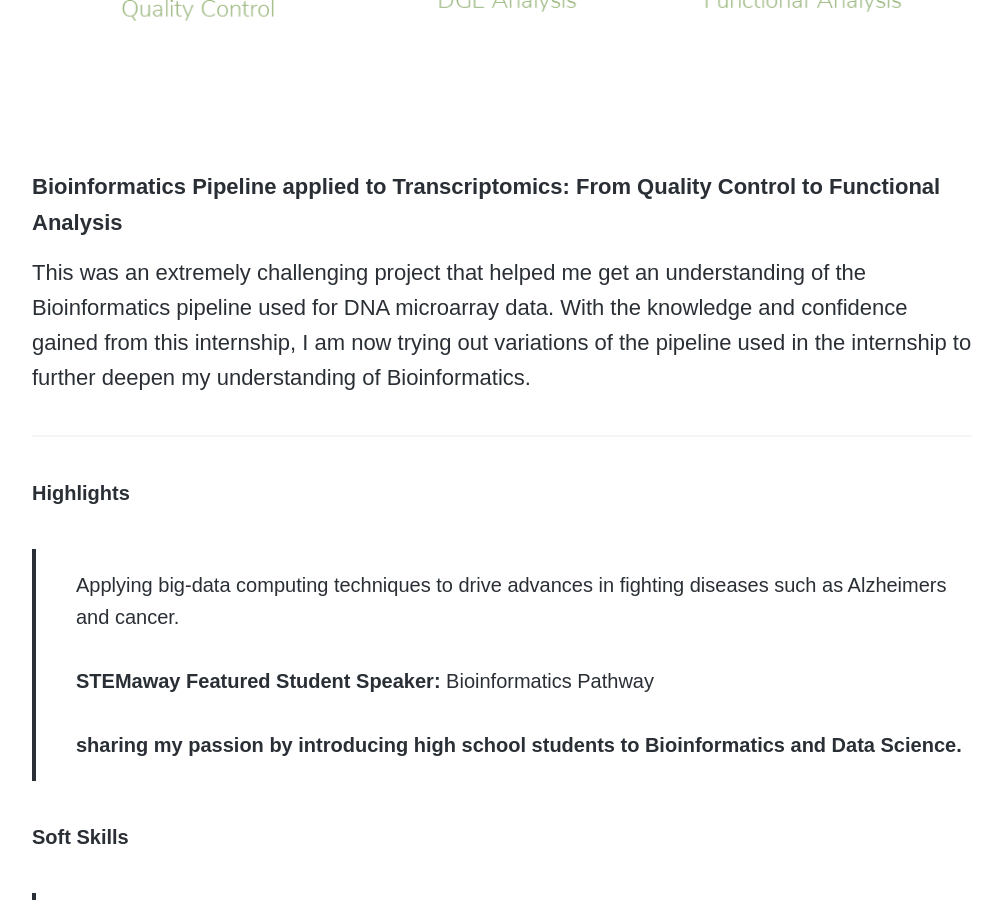
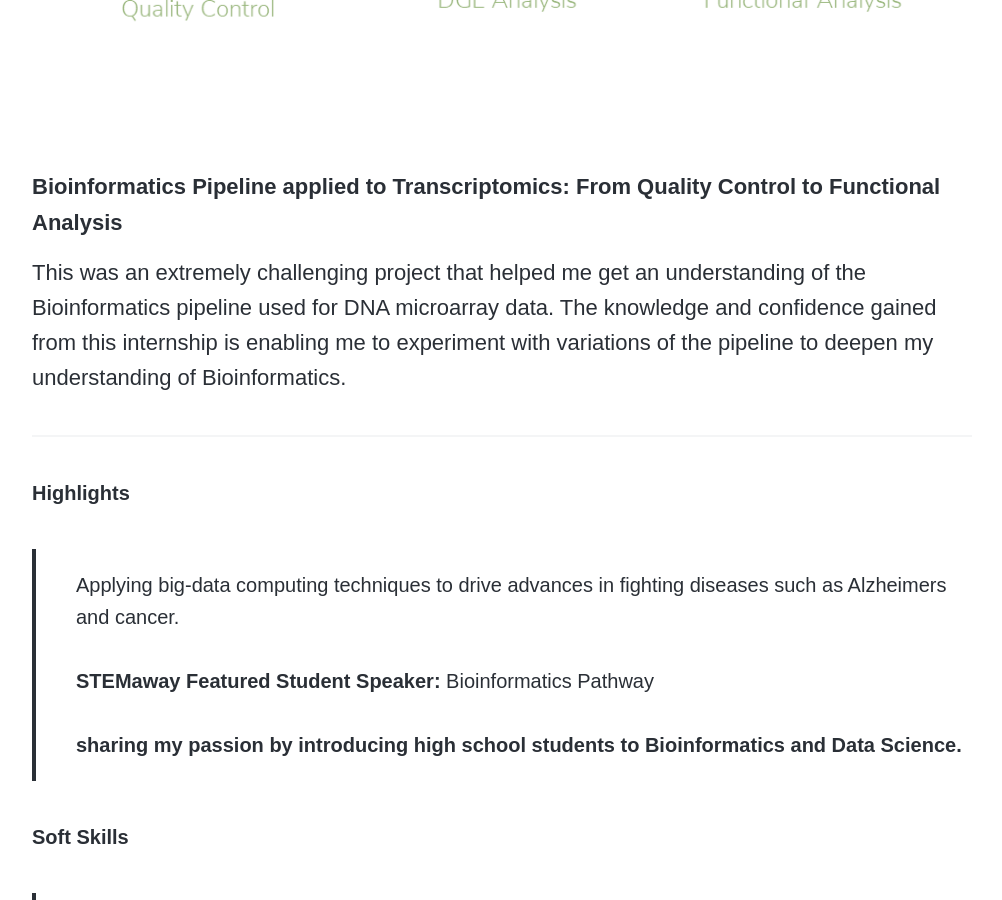
Before and after one commit to disha-22/disha-22.github.io, a Jekyll site: the page built from _projects/bio.md, in a window 1280 px wide and 900 px high, scrolled down 975 px. Shown: the whole window, without its empty margins (138-1140 px from the left). Built offline with Jekyll 4.4.1, drawn with Linux system fonts in a browser that asks for light colours; nearby versions of some CDN libraries; some web fonts are replaced.

Commit message:
Update bio.md

```diff
--- a/_projects/bio.md
+++ b/_projects/bio.md
@@ -10,7 +10,7 @@ featured_image: '/images/demo/bio3.png'
 
 <h4>Bioinformatics Pipeline applied to Transcriptomics: From Quality Control to Functional Analysis</h4>
 
-This was an extremely challenging project that helped me get an understanding of the Bioinformatics pipeline used for DNA microarray data. With the knowledge and confidence gained from this internship, I am now trying out variations of the pipeline used in the internship to further deepen my understanding of Bioinformatics.
+This was an extremely challenging project that helped me get an understanding of the Bioinformatics pipeline used for DNA microarray data. The knowledge and confidence gained from this internship is enabling me to experiment with variations of the pipeline to deepen my understanding of Bioinformatics.
 
 <hr>
 
```
